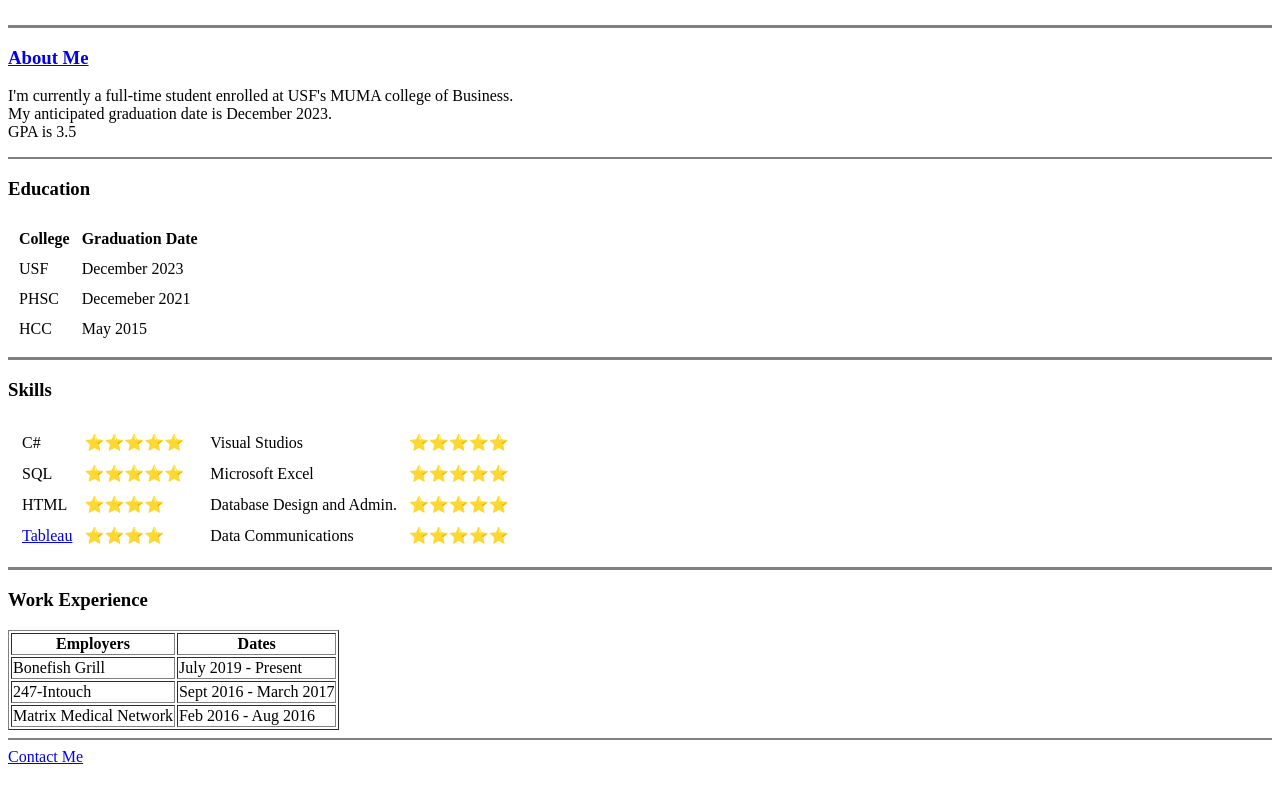
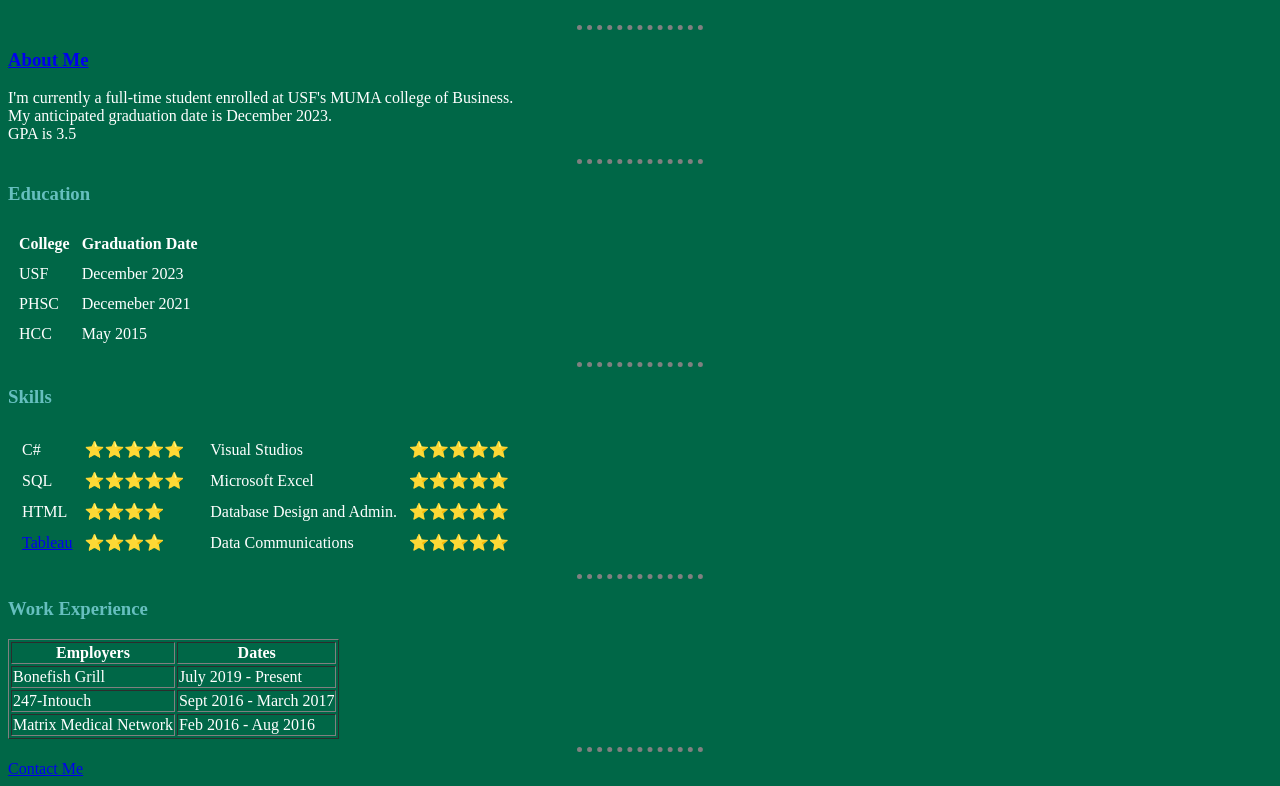
Before and after one commit to Vfrank7/cvfile, a plain HTML site: page index.html in a window 1280 px wide. Shown: the part 207-993 px from the top of the page. Drawn offline with Linux system fonts and the light colour scheme; files that its build step writes are made by us from their sources.

Commit message:
added styles.css styles sheet to files.

```diff
--- a/index.html
+++ b/index.html
@@ -1,10 +1,10 @@
 <!DOCTYPE html>
-<html lang="en">
 <head>
     <meta charset="UTF-8">
     <title>🏈 Vincent's Personal Site </title>
+    <link rel="stylesheet" href="css/styles.css">
 </head>
-<body>
+<body text="white">
     <table cellspacing="20">
         <tr>
             <td><img src="images/Vincent.png" alt="Vincent's profile picture"></td>
@@ -12,12 +12,12 @@
                 <p><strong>Phone:</strong>(813) 724-8524 🏈<em>E-Mail:</a></em>Frascellov7@icloud.com</p></td>
         </tr>
     </table>
-    <hr size ="3", noshade>
+    <hr>
     <h3><a href="https://www.usf.edu/">About Me</a></h3>
     I'm currently a full-time student enrolled at USF's MUMA college of Business.<br>
  My anticipated graduation date is December 2023.<br>GPA is 3.5
     </p>
-<hr noshade>
+<hr>
 <h3>Education</h3>
 <table cellspacing="10">
     <thead>
@@ -42,7 +42,7 @@
                 </tr>
         </tbody>
 </table>
-<hr size="3", noshade>
+<hr>
 <h3>Skills</h3>
 <table>
     <tr>
@@ -88,7 +88,7 @@
         </td>
     </tr>
 </table>
-<hr size="3", noshade>
+<hr>
 <h3>Work Experience</h3>
 <table border="1", cellspacing="2">
     <thead>
@@ -112,7 +112,7 @@
     </tr>
 </tbody>
 </table>
-<hr noshade>
+<hr>
 <a href="contact-me.html">Contact Me</a>
 </body>
 </html>
```
